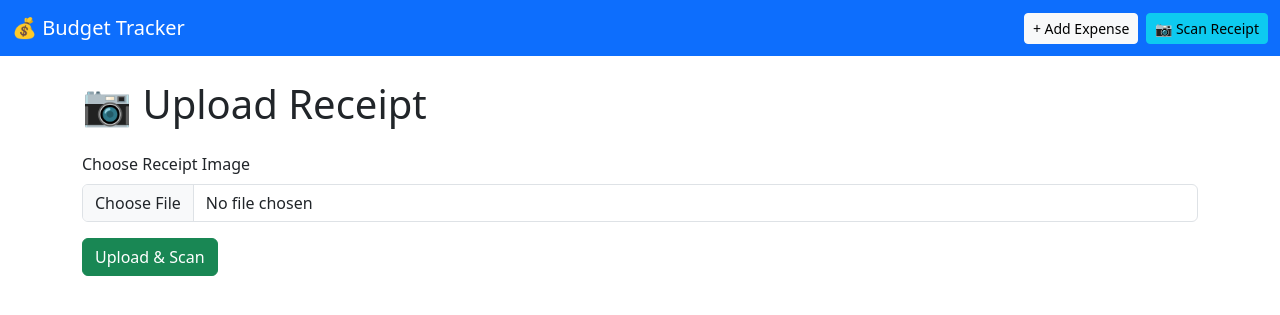
After one commit to pepelov13/flask_budget_app, a Flask app: page /upload_receipt in a window 1280 px wide. The commit adds this page. Shown: the top 315 px of the page. Run offline with Flask 3, Linux system fonts and the light colour scheme; tables that the repository leaves empty hold one stand-in row (values such as "Sample post").

Commit message:
Implement receipt upload and OCR scanning; display text and manual add button

```diff
--- a/app.py
+++ b/app.py
@@ -2,15 +2,29 @@ from flask import Flask, render_template, request, redirect, url_for
 from models import db, Expense
 from config import Config
 from datetime import datetime
+import os
+from werkzeug.utils import secure_filename
+from PIL import Image
+import pytesseract
 
 app = Flask(__name__)
 app.config.from_object(Config)
+
+# Uploads folder + allowed file types
+UPLOAD_FOLDER = os.path.join(os.getcwd(), 'uploads')
+ALLOWED_EXTENSIONS = {'png', 'jpg', 'jpeg'}
+app.config['UPLOAD_FOLDER'] = UPLOAD_FOLDER
+os.makedirs(UPLOAD_FOLDER, exist_ok=True)
 
 db.init_app(app)
 
 # Create tables once
 with app.app_context():
     db.create_all()
+
+# Helper to check file type
+def allowed_file(filename):
+    return '.' in filename and filename.rsplit('.', 1)[1].lower() in ALLOWED_EXTENSIONS
 
 @app.route('/')
 def index():
@@ -33,5 +47,31 @@ def add_expense():
 
     return render_template('add_expense.html')
 
+# ===== New Route: Upload & Scan Receipt =====
+@app.route('/upload_receipt', methods=['GET', 'POST'])
+def upload_receipt():
+    if request.method == 'POST':
+        if 'receipt' not in request.files:
+            return "No file uploaded"
+
+        receipt = request.files['receipt']
+        if receipt.filename == '':
+            return "No file selected"
+
+        if receipt and allowed_file(receipt.filename):
+            filename = secure_filename(receipt.filename)
+            filepath = os.path.join(app.config['UPLOAD_FOLDER'], filename)
+            receipt.save(filepath)
+
+            # Run OCR
+            img = Image.open(filepath)
+            pytesseract.pytesseract.tesseract_cmd = r"C:\Program Files\Tesseract-OCR\tesseract.exe"
+            text = pytesseract.image_to_string(img)
+
+            return render_template("scan_result.html", text=text)
+
+    return render_template("upload_receipt.html")
+
+
 if __name__ == "__main__":
     app.run(debug=True)
--- /dev/null
+++ b/templates/base.html
@@ -0,0 +1,25 @@
+<!DOCTYPE html>
+<html lang="en">
+<head>
+    <meta charset="UTF-8">
+    <title>{% block title %}Budget Tracker{% endblock %}</title>
+    <link href="https://cdn.jsdelivr.net/npm/bootstrap@5.3.0/dist/css/bootstrap.min.css" rel="stylesheet">
+</head>
+<body>
+    <!-- Navbar (shared) -->
+    <nav class="navbar navbar-expand-lg navbar-dark bg-primary">
+        <div class="container-fluid">
+            <a class="navbar-brand" href="{{ url_for('index') }}">💰 Budget Tracker</a>
+            <div class="d-flex">
+                <a class="btn btn-light btn-sm me-2" href="{{ url_for('add_expense') }}">+ Add Expense</a>
+                <a href="{{ url_for('upload_receipt') }}" class="btn btn-info btn-sm">📷 Scan Receipt</a>
+            </div>
+        </div>
+    </nav>
+
+    <!-- Page content -->
+    <div class="container mt-4">
+        {% block content %}{% endblock %}
+    </div>
+</body>
+</html>
--- a/templates/upload_receipt.html
+++ b/templates/upload_receipt.html
@@ -0,0 +1,13 @@
+{% extends "base.html" %}
+{% block title %}Upload Receipt{% endblock %}
+
+{% block content %}
+<h1 class="mb-4">📷 Upload Receipt</h1>
+<form method="POST" enctype="multipart/form-data">
+    <div class="mb-3">
+        <label for="receipt" class="form-label">Choose Receipt Image</label>
+        <input type="file" class="form-control" id="receipt" name="receipt" required>
+    </div>
+    <button type="submit" class="btn btn-success">Upload & Scan</button>
+</form>
+{% endblock %}
```
Also changed, not shown: templates/index.html (+10 -41 lines), templates/scan_result.html (added, +11 -0 lines), uploads/receipt.jpg (added).
